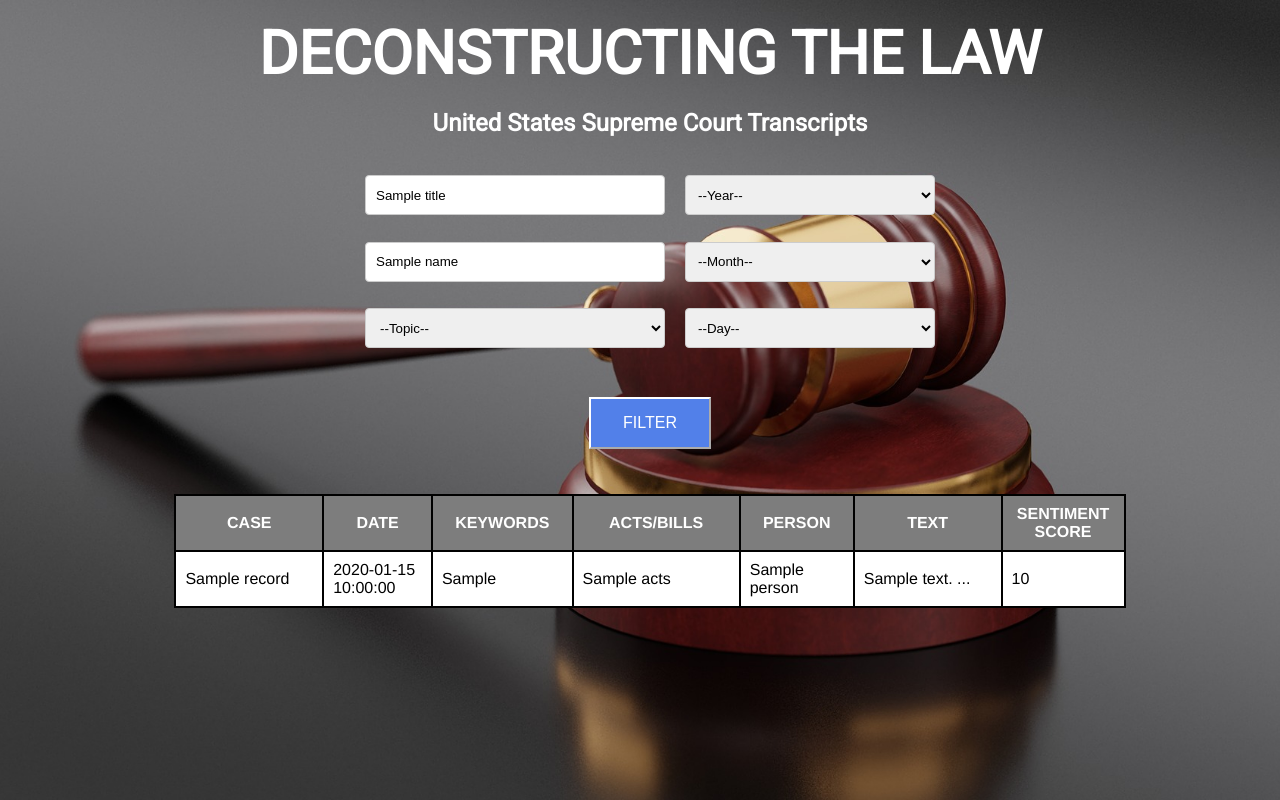
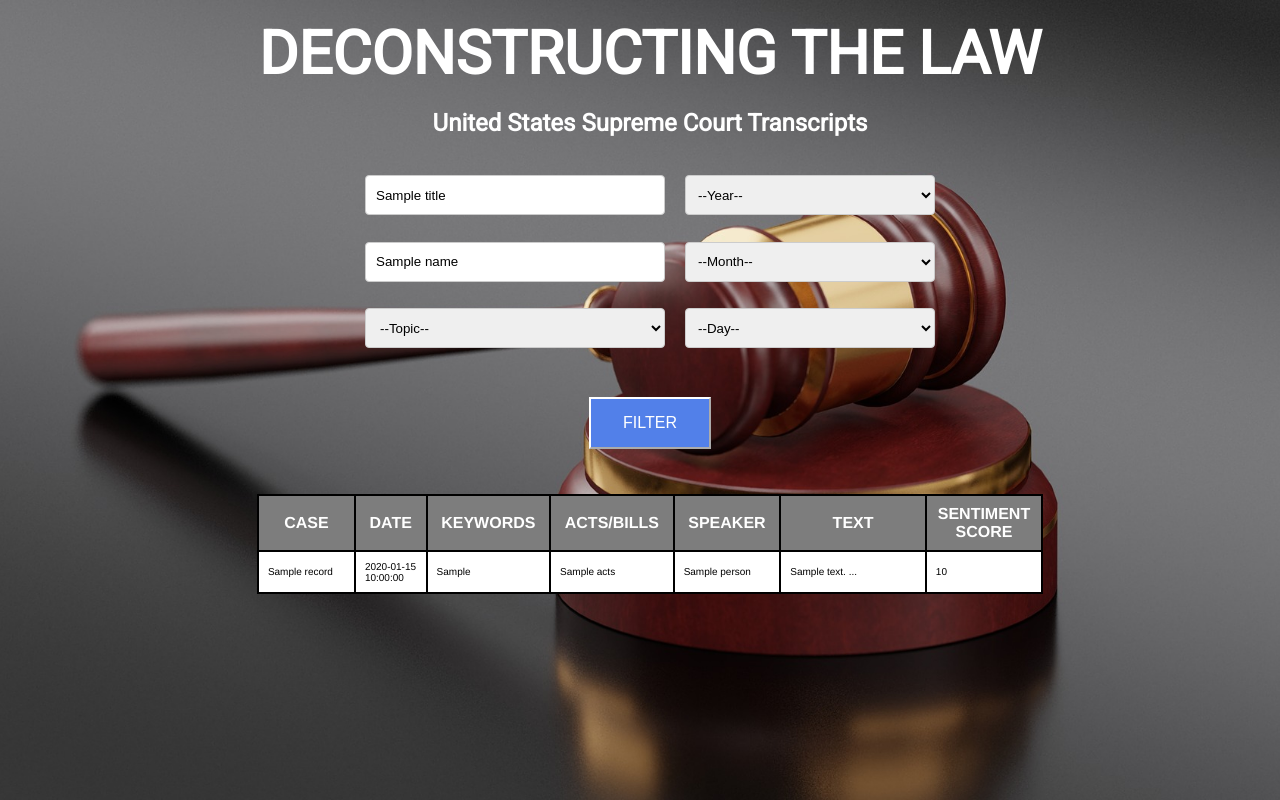
Before and after one commit to pratibha99/supreme-court-transcripts, a Flask app: template supremecourtapp/templates/index.html in a window 1280 px wide. Run offline with Flask 2, Linux system fonts and the light colour scheme; the template is opened without the code that fills it: most values are stand-ins (such as "Sample title", 1, 10 or a date in 2020).

Commit message:
changed styling, 20 records

```diff
--- a/supremecourtapp/static/css/indexstyle.css
+++ b/supremecourtapp/static/css/indexstyle.css
@@ -44,7 +44,7 @@
   flex-direction: column;
   padding:10px;
   align-items: center;
-  min-width: 400px;
+  min-width: 800px;
 
 }
 
@@ -120,6 +120,7 @@
   margin-bottom: 15px;
   margin-right: 20px;
   margin-left: 20px;
+
 }
 table td, table th{
 
@@ -132,7 +133,9 @@
     background-color: #7D7D7D;
     color: white;
 }
-
+table td {
+  font-size: 10;
+}
 .dropdown{
 
   width: 250px;
--- a/supremecourtapp/templates/index.html
+++ b/supremecourtapp/templates/index.html
@@ -91,16 +91,16 @@
 				<col width="10%" />
 		    <col width="5%" />
 		    <col width="5%" />
-				<col width="10%" />
 				<col width="5%" />
-				<col width="10%" />
+				<col width="5%" />
+				<col width="15%" />
 				<col width="2%" />
 				<tr>
 			    <th>CASE</th>
 			    <th>DATE</th>
 			    <th>KEYWORDS</th>
 					<th>ACTS/BILLS</th>
-					<th>PERSON</th>
+					<th>SPEAKER</th>
 					<th>TEXT</th>
 			    <th>SENTIMENT SCORE</th>
 
```
